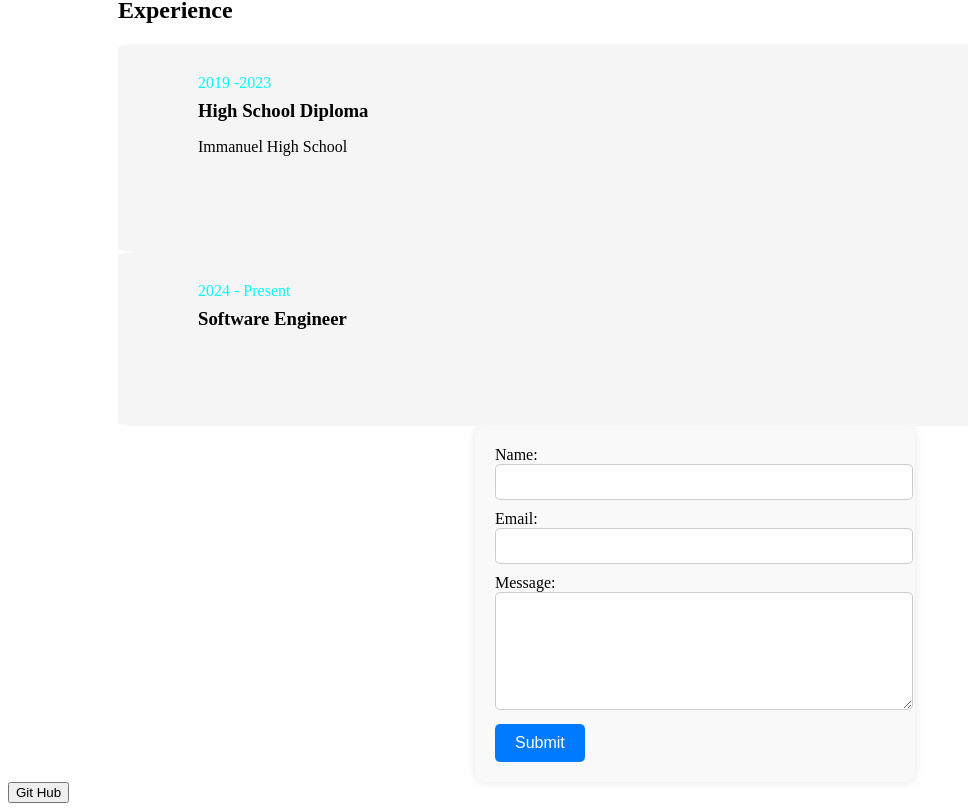
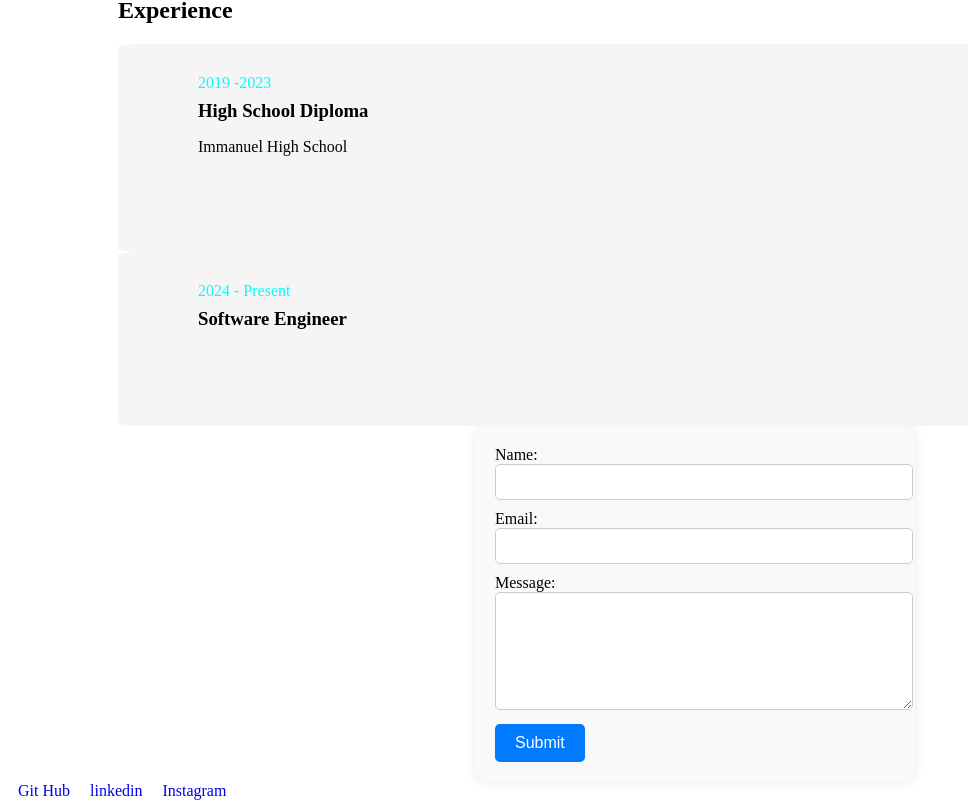
Before and after one commit to goot72/reactPortfolio, a React (Vite) app in the folder reactPortfolio/: page / in a window 1280 px wide. Shown: the part 2571-3382 px from the top of the page, without its empty margins (0-968 px from the left). Built offline with nearby package versions, Linux system fonts and the light colour scheme.

Commit message:
added footer links

```diff
--- a/reactPortfolio/src/App.jsx
+++ b/reactPortfolio/src/App.jsx
@@ -19,7 +19,10 @@ function App() {
             <Contact />
         </main>
         <footer className='footer'>
-            <button className="footer__links">Git Hub</button>
+            <a href="https://github.com/goot72" className="button__link">Git Hub</a>
+            <a href="https://www.linkedin.com/in/aaron-gutierrez-13a6a7317/" className="button__link">linkedin</a>
+            <a href="https://www.instagram.com/aarongutierrez_72/?igsh=OGQ5ZDc2ODk2ZA%3D%3D&utm_source=qr" className="button__link">Instagram</a>
+
         </footer>
         </>
 
--- a/reactPortfolio/src/app.css
+++ b/reactPortfolio/src/app.css
@@ -1,3 +1,9 @@
 .main{
     margin-left: 110px;
 }
+
+.button__link{
+    text-decoration: none;
+    padding: 10px;
+    cursor: pointer;
+}
```
